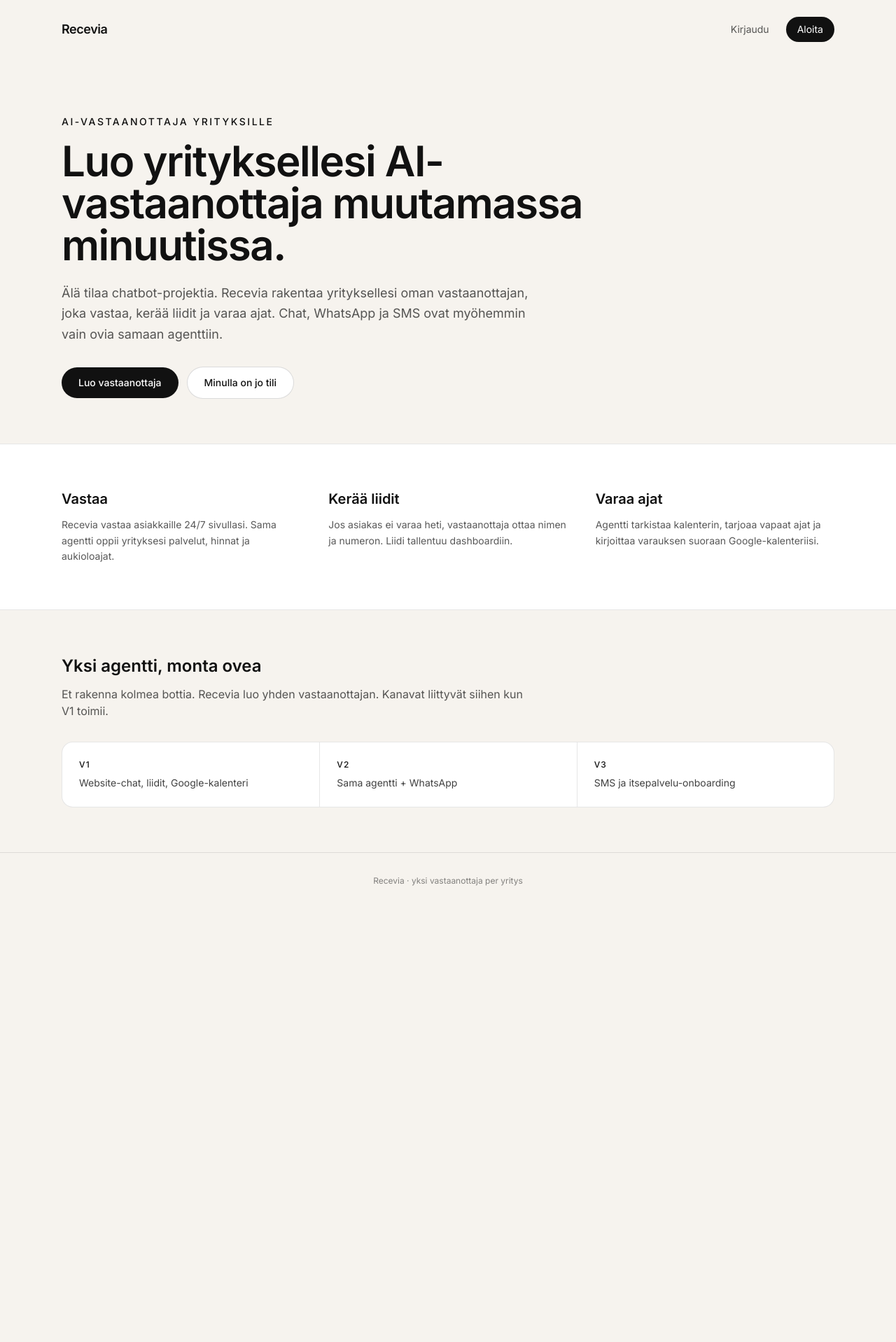
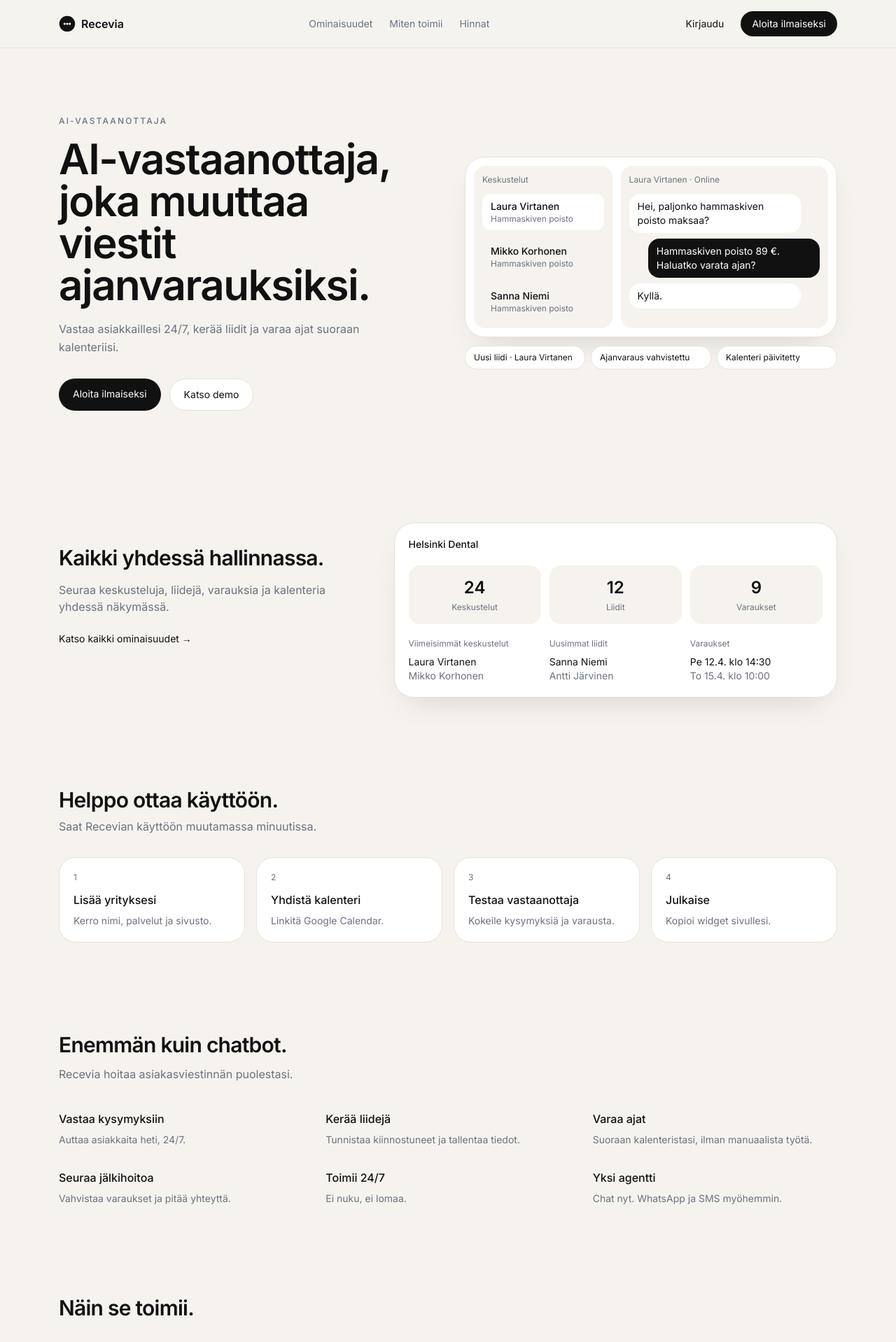
Before and after one commit to miromnb-coder/Recevia, a Next.js app: page / in a window 1280 px wide. Shown: the top 1918 px of the page at 70% size. Before the commit the page ends 1299 px from the top, so only its background shows below. Built offline with nearby package versions, Linux system fonts and the light colour scheme.

Commit message:
feat(landing): full marketing page matching target mock

```diff
--- a/app/page.tsx
+++ b/app/page.tsx
@@ -1,106 +1,215 @@
 import Link from "next/link";
-
-const pillars = [
-  {
-    title: "Vastaa",
-    body: "Recevia vastaa asiakkaille 24/7 sivullasi. Sama agentti oppii yrityksesi palvelut, hinnat ja aukioloajat.",
-  },
-  {
-    title: "Kerää liidit",
-    body: "Jos asiakas ei varaa heti, vastaanottaja ottaa nimen ja numeron. Liidi tallentuu dashboardiin.",
-  },
-  {
-    title: "Varaa ajat",
-    body: "Agentti tarkistaa kalenterin, tarjoaa vapaat ajat ja kirjoittaa varauksen suoraan Google-kalenteriisi.",
-  },
-];
+import { Mark } from "@/components/brand";
 
 export default function HomePage() {
   return (
-    <div className="min-h-screen bg-sand">
-      <header className="mx-auto flex max-w-6xl items-center justify-between px-6 py-6">
-        <Link href="/" className="text-lg font-semibold tracking-tight text-navy">
+    <div className="min-h-screen bg-paper text-ink">
+      <header className="sticky top-0 z-20 border-b border-line/80 bg-paper/90 backdrop-blur">
+        <div className="mx-auto flex max-w-6xl items-center justify-between px-5 py-4">
+          <Link href="/" className="flex items-center gap-2 font-semibold">
+            <Mark className="h-6 w-6" />
             Recevia
           </Link>
-        <nav className="flex items-center gap-3 text-sm">
-          <Link href="/login" className="px-3 py-2 text-navy/70 hover:text-navy">
-            Kirjaudu
-          </Link>
-          <Link
-            href="/signup"
-            className="rounded-full bg-navy px-4 py-2 text-white hover:bg-ink"
-          >
-            Aloita
-          </Link>
+          <nav className="hidden items-center gap-6 text-sm text-mute md:flex">
+            <a href="#ominaisuudet">Ominaisuudet</a>
+            <a href="#miten">Miten toimii</a>
+            <a href="#hinnat">Hinnat</a>
           </nav>
+          <div className="flex items-center gap-2 text-sm">
+            <Link href="/login" className="hidden rounded-full px-4 py-2 md:inline">Kirjaudu</Link>
+            <Link href="/signup" className="rounded-full bg-ink px-4 py-2 text-white">Aloita ilmaiseksi</Link>
+          </div>
+        </div>
       </header>
 
       <main>
-        <section className="mx-auto max-w-6xl px-6 pb-16 pt-10 md:pt-20">
-          <p className="mb-4 text-sm font-medium uppercase tracking-[0.18em] text-teal">
-            AI-vastaanottaja yrityksille
+        <section className="mx-auto grid max-w-6xl items-center gap-12 px-5 py-16 md:grid-cols-2 md:py-24">
+          <div>
+            <p className="text-xs font-medium uppercase tracking-[0.18em] text-mute">AI-vastaanottaja</p>
+            <h1 className="mt-4 text-4xl font-semibold leading-[1.05] tracking-tight md:text-6xl">
+              AI-vastaanottaja, joka muuttaa viestit ajanvarauksiksi.
+            </h1>
+            <p className="mt-5 max-w-md text-base leading-relaxed text-mute">
+              Vastaa asiakkaillesi 24/7, kerää liidit ja varaa ajat suoraan kalenteriisi.
             </p>
-          <h1 className="max-w-3xl text-4xl font-semibold leading-tight tracking-tight text-navy md:text-6xl">
-            Luo yrityksellesi AI-vastaanottaja muutamassa minuutissa.
-          </h1>
-          <p className="mt-6 max-w-2xl text-lg leading-relaxed text-navy/70">
-            Älä tilaa chatbot-projektia. Recevia rakentaa yrityksellesi oman
-            vastaanottajan, joka vastaa, kerää liidit ja varaa ajat. Chat,
-            WhatsApp ja SMS ovat myöhemmin vain ovia samaan agenttiin.
-          </p>
-          <div className="mt-8 flex flex-wrap items-center gap-3">
-            <Link
-              href="/signup"
-              className="rounded-full bg-teal px-6 py-3 text-sm font-medium text-white hover:bg-[#0c5c60]"
-            >
-              Luo vastaanottaja
-            </Link>
-            <Link
-              href="/login"
-              className="rounded-full border border-navy/15 bg-white px-6 py-3 text-sm font-medium text-navy hover:border-navy/30"
-            >
-              Minulla on jo tili
-            </Link>
+            <div className="mt-8 flex flex-wrap gap-3">
+              <Link href="/signup" className="rounded-full bg-ink px-5 py-3 text-sm text-white">Aloita ilmaiseksi</Link>
+              <a href="#demo" className="rounded-full border border-line bg-white px-5 py-3 text-sm">Katso demo</a>
             </div>
+          </div>
+          <HeroDemo />
         </section>
 
-        <section className="border-y border-navy/10 bg-white">
-          <div className="mx-auto grid max-w-6xl gap-10 px-6 py-16 md:grid-cols-3">
-            {pillars.map((item) => (
-              <div key={item.title}>
-                <h2 className="text-xl font-semibold text-navy">{item.title}</h2>
-                <p className="mt-3 text-sm leading-relaxed text-navy/70">{item.body}</p>
+        <section className="mx-auto grid max-w-6xl gap-10 px-5 py-16 md:grid-cols-[0.9fr_1.3fr]">
+          <div className="md:pt-8">
+            <h2 className="text-3xl font-semibold tracking-tight">Kaikki yhdessä hallinnassa.</h2>
+            <p className="mt-4 max-w-sm text-mute">
+              Seuraa keskusteluja, liidejä, varauksia ja kalenteria yhdessä näkymässä.
+            </p>
+            <Link href="#ominaisuudet" className="mt-6 inline-block text-sm">Katso kaikki ominaisuudet →</Link>
+          </div>
+          <DashboardPreview />
+        </section>
+
+        <section className="mx-auto max-w-6xl px-5 py-16">
+          <h2 className="text-3xl font-semibold tracking-tight">Helppo ottaa käyttöön.</h2>
+          <p className="mt-2 text-mute">Saat Recevian käyttöön muutamassa minuutissa.</p>
+          <div className="mt-8 grid gap-4 md:grid-cols-4">
+            {[
+              ["1", "Lisää yrityksesi", "Kerro nimi, palvelut ja sivusto."],
+              ["2", "Yhdistä kalenteri", "Linkitä Google Calendar."],
+              ["3", "Testaa vastaanottaja", "Kokeile kysymyksiä ja varausta."],
+              ["4", "Julkaise", "Kopioi widget sivullesi."],
+            ].map(([n, t, d]) => (
+              <div key={n} className="rounded-3xl border border-line bg-white p-5">
+                <p className="text-xs text-mute">{n}</p>
+                <p className="mt-3 font-medium">{t}</p>
+                <p className="mt-2 text-sm text-mute">{d}</p>
               </div>
             ))}
           </div>
         </section>
 
-        <section className="mx-auto max-w-6xl px-6 py-16">
-          <h2 className="text-2xl font-semibold text-navy">Yksi agentti, monta ovea</h2>
-          <p className="mt-3 max-w-2xl text-navy/70">
-            Et rakenna kolmea bottia. Recevia luo yhden vastaanottajan. Kanavat
-            liittyvät siihen kun V1 toimii.
-          </p>
-          <div className="mt-8 overflow-hidden rounded-2xl border border-navy/10 bg-white">
-            <div className="grid text-sm md:grid-cols-3">
+        <section id="ominaisuudet" className="mx-auto max-w-6xl px-5 py-16">
+          <h2 className="text-3xl font-semibold tracking-tight">Enemmän kuin chatbot.</h2>
+          <p className="mt-3 max-w-xl text-mute">Recevia hoitaa asiakasviestinnän puolestasi.</p>
+          <div className="mt-10 grid gap-8 sm:grid-cols-2 lg:grid-cols-3">
             {[
-                ["V1", "Website-chat, liidit, Google-kalenteri"],
-                ["V2", "Sama agentti + WhatsApp"],
-                ["V3", "SMS ja itsepalvelu-onboarding"],
-              ].map(([label, text]) => (
-                <div key={label} className="border-t border-navy/10 p-6 first:border-t-0 md:border-l md:border-t-0 md:first:border-l-0">
-                  <div className="text-xs font-medium uppercase tracking-widest text-teal">{label}</div>
-                  <p className="mt-2 text-navy/80">{text}</p>
+              ["Vastaa kysymyksiin", "Auttaa asiakkaita heti, 24/7."],
+              ["Kerää liidejä", "Tunnistaa kiinnostuneet ja tallentaa tiedot."],
+              ["Varaa ajat", "Suoraan kalenteristasi, ilman manuaalista työtä."],
+              ["Seuraa jälkihoitoa", "Vahvistaa varaukset ja pitää yhteyttä."],
+              ["Toimii 24/7", "Ei nuku, ei lomaa."],
+              ["Yksi agentti", "Chat nyt. WhatsApp ja SMS myöhemmin."],
+            ].map(([t, d]) => (
+              <div key={t}>
+                <p className="font-medium">{t}</p>
+                <p className="mt-2 text-sm text-mute">{d}</p>
               </div>
             ))}
           </div>
+        </section>
+
+        <section id="miten" className="mx-auto max-w-6xl px-5 py-16">
+          <h2 className="text-3xl font-semibold tracking-tight">Näin se toimii.</h2>
+          <div className="mt-8 grid gap-4 md:grid-cols-5">
+            {[
+              ["1", "Asiakas kysyy"],
+              ["2", "Recevia vastaa"],
+              ["3", "Saatavuus tarkistetaan"],
+              ["4", "Aika varataan"],
+              ["5", "Liidi tallennetaan"],
+            ].map(([n, t]) => (
+              <div key={n} className="rounded-3xl border border-line bg-white p-5">
+                <p className="text-xs text-mute">{n}</p>
+                <p className="mt-4 font-medium">{t}</p>
               </div>
+            ))}
+          </div>
+        </section>
+
+        <section className="mx-auto max-w-6xl px-5 py-16">
+          <h2 className="text-3xl font-semibold tracking-tight">Monikanavainen. Yksi äly.</h2>
+          <p className="mt-3 max-w-xl text-mute">Sama Recevia käyttää yhtä tietämystä. Extra-kanavat merkitään tulossa.</p>
+          <div className="mt-10 flex flex-wrap items-center justify-center gap-4">
+            <span className="rounded-full border border-line bg-white px-4 py-2 text-sm">Website Chat</span>
+            <span className="flex h-16 w-16 items-center justify-center rounded-full bg-ink text-white"><Mark className="h-8 w-8" /></span>
+            <span className="rounded-full border border-line bg-white px-4 py-2 text-sm text-mute">WhatsApp · tulossa</span>
+            <span className="rounded-full border border-line bg-white px-4 py-2 text-sm text-mute">SMS · tulossa</span>
+          </div>
+        </section>
+
+        <section id="hinnat" className="mx-auto max-w-6xl px-5 py-16">
+          <h2 className="text-3xl font-semibold tracking-tight">Hinnat</h2>
+          <div className="mt-6 max-w-xl rounded-3xl border border-line bg-white p-8">
+            <p className="text-lg font-medium">Pian julkaistaan</p>
+            <p className="mt-3 text-sm leading-relaxed text-mute">
+              Voit aloittaa jo nyt. Julkinen hinnasto tulee, kun V1 on testattu. Ei piilokuluja rakentamisen aikana.
+            </p>
+            <Link href="/signup" className="mt-6 inline-block rounded-full bg-ink px-5 py-3 text-sm text-white">Aloita ilmaiseksi</Link>
+          </div>
+        </section>
+
+        <section className="px-5 py-20 text-center">
+          <h2 className="text-3xl font-semibold tracking-tight md:text-5xl">Anna Recevian hoitaa vastaanotto.</h2>
+          <p className="mx-auto mt-4 max-w-lg text-mute">Vastaa nopeammin. Kerää enemmän liidejä. Varaa enemmän aikoja.</p>
+          <Link href="/signup" className="mt-8 inline-block rounded-full bg-ink px-6 py-3 text-sm text-white">Aloita ilmaiseksi</Link>
         </section>
       </main>
 
-      <footer className="border-t border-navy/10 px-6 py-8 text-center text-xs text-navy/50">
+      <footer className="border-t border-line px-5 py-8 text-center text-xs text-mute">
         Recevia · yksi vastaanottaja per yritys
       </footer>
     </div>
   );
 }
+
+function HeroDemo() {
+  return (
+    <div id="demo" className="relative">
+      <div className="rounded-[28px] border border-line bg-white p-3 shadow-card">
+        <div className="grid gap-3 md:grid-cols-[0.8fr_1.2fr]">
+          <div className="rounded-2xl bg-paper p-3 text-sm">
+            <p className="text-xs text-mute">Keskustelut</p>
+            {["Laura Virtanen", "Mikko Korhonen", "Sanna Niemi"].map((name, i) => (
+              <div key={name} className={`mt-3 rounded-xl px-3 py-2 ${i === 0 ? "bg-white" : ""}`}>
+                <p className="font-medium">{name}</p>
+                <p className="text-xs text-mute">Hammaskiven poisto</p>
+              </div>
+            ))}
+          </div>
+          <div className="rounded-2xl bg-paper p-3 text-sm">
+            <p className="text-xs text-mute">Laura Virtanen · Online</p>
+            <div className="mt-3 space-y-2">
+              <p className="max-w-[90%] rounded-2xl bg-white px-3 py-2">Hei, paljonko hammaskiven poisto maksaa?</p>
+              <p className="ml-auto max-w-[90%] rounded-2xl bg-ink px-3 py-2 text-white">Hammaskiven poisto 89 €. Haluatko varata ajan?</p>
+              <p className="max-w-[90%] rounded-2xl bg-white px-3 py-2">Kyllä.</p>
+            </div>
+          </div>
+        </div>
+      </div>
+      <div className="mt-3 grid gap-2 text-xs md:grid-cols-3">
+        <div className="rounded-2xl border border-line bg-white px-3 py-2">Uusi liidi · Laura Virtanen</div>
+        <div className="rounded-2xl border border-line bg-white px-3 py-2">Ajanvaraus vahvistettu</div>
+        <div className="rounded-2xl border border-line bg-white px-3 py-2">Kalenteri päivitetty</div>
+      </div>
+    </div>
+  );
+}
+
+function DashboardPreview() {
+  return (
+    <div className="rounded-[28px] border border-line bg-white p-5 shadow-card">
+      <p className="text-sm font-medium">Helsinki Dental</p>
+      <div className="mt-5 grid grid-cols-3 gap-3 text-center">
+        {[
+          ["Keskustelut", "24"],
+          ["Liidit", "12"],
+          ["Varaukset", "9"],
+        ].map(([l, n]) => (
+          <div key={l} className="rounded-2xl bg-paper py-4">
+            <p className="text-2xl font-semibold">{n}</p>
+            <p className="mt-1 text-xs text-mute">{l}</p>
+          </div>
+        ))}
+      </div>
+      <div className="mt-5 grid gap-3 text-sm md:grid-cols-3">
+        <div>
+          <p className="text-xs text-mute">Viimeisimmät keskustelut</p>
+          <p className="mt-2">Laura Virtanen</p>
+          <p className="text-mute">Mikko Korhonen</p>
+        </div>
+        <div>
+          <p className="text-xs text-mute">Uusimmat liidit</p>
+          <p className="mt-2">Sanna Niemi</p>
+          <p className="text-mute">Antti Järvinen</p>
+        </div>
+        <div>
+          <p className="text-xs text-mute">Varaukset</p>
+          <p className="mt-2">Pe 12.4. klo 14:30</p>
+          <p className="text-mute">To 15.4. klo 10:00</p>
+        </div>
+      </div>
+    </div>
+  );
+}
```
Lines whose indentation alone changed are shown as unchanged.
